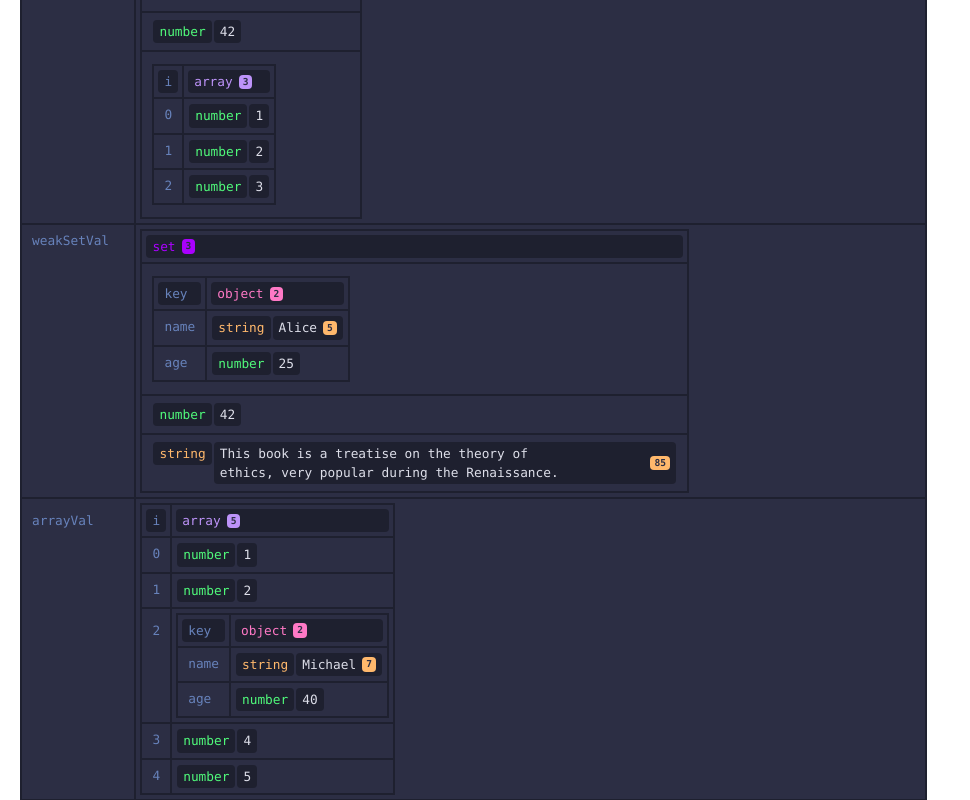
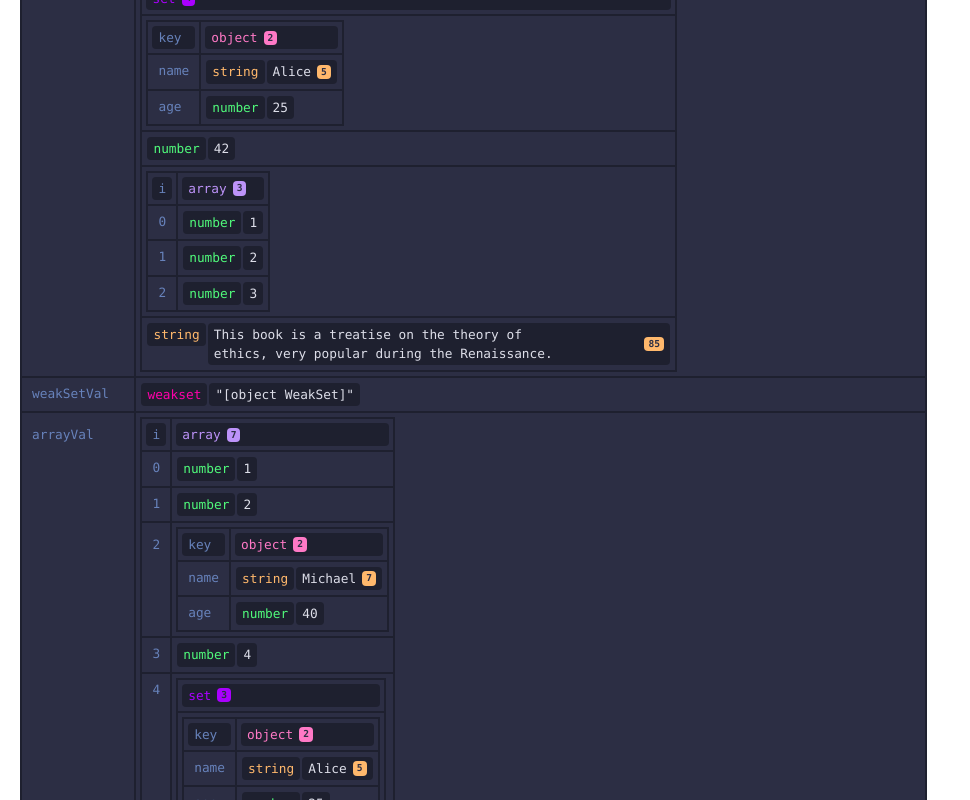
Before and after one commit to michaelpumo/screen, a Vue app: page / in a window 1280 px wide. Shown: the part 640-1440 px from the top of the page, without its empty margins (0-970 px from the left). Built offline with nearby package versions, Linux system fonts and the light colour scheme.

Commit message:
Weakset and styling.

```diff
--- a/src/App.vue
+++ b/src/App.vue
@@ -7,15 +7,30 @@ const data = {
     [{ name: 'John' }, 'John Doe'],
     [{ name: 'Jane' }, 'Jane Doe']
   ]),
-  mapVal: new Map().set('person', { name: 'Alice', age: 25 }).set('life', 42),
-  setVal: new Set().add({ name: 'Alice', age: 25 }).add(42).add([1, 2, 3]),
-  weakSetVal: new Set()
+  mapVal: new Map()
+    .set('person', { name: 'Alice', age: 25 })
+    .set('life', 42)
+    .set(
+      'title',
+      'This book is a treatise on the theory of ethics, very popular during the Renaissance.'
+    ),
+  setVal: new Set()
     .add({ name: 'Alice', age: 25 })
     .add(42)
+    .add([1, 2, 3])
     .add(
       'This book is a treatise on the theory of ethics, very popular during the Renaissance.'
     ),
-  arrayVal: [1, 2, { name: 'Michael', age: 40 }, 4, 5],
+  weakSetVal: new WeakSet().add({ name: 'Alice', age: 25 }),
+  arrayVal: [
+    1,
+    2,
+    { name: 'Michael', age: 40 },
+    4,
+    new Set().add({ name: 'Alice', age: 25 }).add(42).add([1, 2, 3]),
+    ,
+    5
+  ],
   objectVal: {
     name: 'John',
     age: 30,
--- a/src/assets/css/app.css
+++ b/src/assets/css/app.css
@@ -7,22 +7,24 @@
   --screen-type: #dddee9;
   --screen-primary: #2c2e44;
   --screen-secondary: #1e202f;
+
+  --screen-array: #bd93f9;
+  --screen-bigint: #ad82cb;
+  --screen-boolean: #f1fa8c;
   --screen-comment: #6272a4;
+  --screen-date: #ffae57;
+  --screen-function: #77e89d;
+  --screen-htmlbodyelement: #6f6fff;
+  --screen-location: #ff8cf0;
+  --screen-map: #00aaff;
+  --screen-null: #ff5555;
+  --screen-number: #50fa7b;
+  --screen-object: #ff79c6;
+  --screen-regexp: #f1fa8c;
+  --screen-set: #aa00ff;
+  --screen-string: #ffb86c;
+  --screen-symbol: #ff6e67;
   --screen-undefined: #8be9fd;
-  --screen-number: #50fa7b;
-  --screen-string: #ffb86c;
-  --screen-object: #ff79c6;
-  --screen-array: #bd93f9;
-  --screen-null: #ff5555;
-  --screen-boolean: #f1fa8c;
-  --screen-regexp: #f1fa8c;
-  --screen-htmlbodyelement: #6f6fff;
-  --screen-date: #ffae57;
-  --screen-location: #ff8cf0;
-  --screen-bigint: #ad82cb;
-  --screen-symbol: #ff6e67;
-  --screen-function: #77e89d;
   --screen-weakmap: #ffaa00;
-  --screen-map: #00aaff;
-  --screen-set: #aa00ff;
+  --screen-weakset: #ff00aa;
 }
--- a/src/components/Screen.vue
+++ b/src/components/Screen.vue
@@ -25,7 +25,7 @@ const dataComplexType = isComplexType(log)
           <template v-else>
             <div class="h-full sticky top-1.5">
               <div
-                :class="`bg-secondary px-1.5 py-0.5 rounded text-brand-${dataType}`">
+                :class="`bg-secondary px-1.5 py-0.5 rounded text-token-${dataType}`">
                 {{ dataType }}
               </div>
             </div>
@@ -36,12 +36,12 @@ const dataComplexType = isComplexType(log)
           :class="`${dataComplexType ? 'p-1 m-0 border-2 border-solid border-secondary' : 'border-none border-0'}`">
           <template v-if="dataComplexType">
             <div
-              :class="`flex items-center justify-start gap-1.5 bg-secondary px-1.5 py-0.5 rounded text-brand-${dataType}`">
+              :class="`flex items-center justify-start gap-1.5 bg-secondary px-1.5 py-0.5 rounded text-token-${dataType}`">
               {{ dataType === 'symbol' ? log.description : dataType }}
 
               <span
                 v-if="hasLength(dataType)"
-                :class="`rounded px-1 font-bold text-xs text-primary bg-brand-${dataType}`">
+                :class="`rounded px-1 font-bold text-xs text-primary bg-token-${dataType}`">
                 {{ getLength(log) }}
               </span>
             </div>
@@ -53,7 +53,7 @@ const dataComplexType = isComplexType(log)
 
               <span
                 v-if="hasLength(dataType)"
-                :class="`rounded px-1 font-bold text-xs text-primary bg-brand-${dataType}`">
+                :class="`rounded px-1 font-bold text-xs text-primary bg-token-${dataType}`">
                 {{ getLength(log) }}
               </span>
             </div>
@@ -85,18 +85,9 @@ const dataComplexType = isComplexType(log)
             v-for="value of log"
             :key="value">
             <td
-              :class="`align-top ${dataComplexType ? 'p-1 m-0 border-2 border-solid border-secondary' : 'border-none border-0'}`">
-              <div
-                :class="`h-full sticky ${['object', 'array'].includes(getType(value)) ? 'py-1.5 top-0' : 'top-1.5'}`">
-                <div class="px-1.5 py-0.5 text-keyOrIdx">
-                  <Screen :log="value" />
-                  <!-- {{ value }} -->
-                </div>
-              </div>
+              :class="`${dataComplexType ? 'p-1 m-0 border-2 border-solid border-secondary' : 'border-none border-0'}`">
+              <Screen :log="value" />
             </td>
-            <!-- <td>
-              <Screen :log="value" />
-            </td> -->
           </tr>
         </template>
 
--- a/tailwind.config.ts
+++ b/tailwind.config.ts
@@ -9,30 +9,31 @@ export default {
       base: '1rem'
     },
     colors: {
-      black: '#000',
       keyOrIdx: 'var(--screen-keyOrIdx)',
       type: 'var(--screen-type)',
       primary: 'var(--screen-primary)',
       secondary: 'var(--screen-secondary)',
-      brand: {
+
+      token: {
+        array: 'var(--screen-array)',
+        bigint: 'var(--screen-bigint)',
+        boolean: 'var(--screen-boolean)',
         comment: 'var(--screen-comment)',
+        date: 'var(--screen-date)',
+        function: 'var(--screen-function)',
+        htmlbodyelement: 'var(--screen-htmlbodyelement)',
+        location: 'var(--screen-location)',
+        map: 'var(--screen-map)',
+        null: 'var(--screen-null)',
+        number: 'var(--screen-number)',
+        object: 'var(--screen-object)',
+        regexp: 'var(--screen-regexp)',
+        set: 'var(--screen-set)',
+        string: 'var(--screen-string)',
+        symbol: 'var(--screen-symbol)',
         undefined: 'var(--screen-undefined)',
-        number: 'var(--screen-number)',
-        string: 'var(--screen-string)',
-        object: 'var(--screen-object)',
-        array: 'var(--screen-array)',
-        null: 'var(--screen-null)',
-        boolean: 'var(--screen-boolean)',
-        regexp: 'var(--screen-regexp)',
-        htmlbodyelement: 'var(--screen-htmlbodyelement)',
-        date: 'var(--screen-date)',
-        location: 'var(--screen-location)',
-        bigint: 'var(--screen-bigint)',
-        symbol: 'var(--screen-symbol)',
-        function: 'var(--screen-function)',
         weakmap: 'var(--screen-weakmap)',
-        map: 'var(--screen-map)',
-        set: 'var(--screen-set)'
+        weakset: 'var(--screen-weakset)'
       }
     },
     fontFamily: {
```
